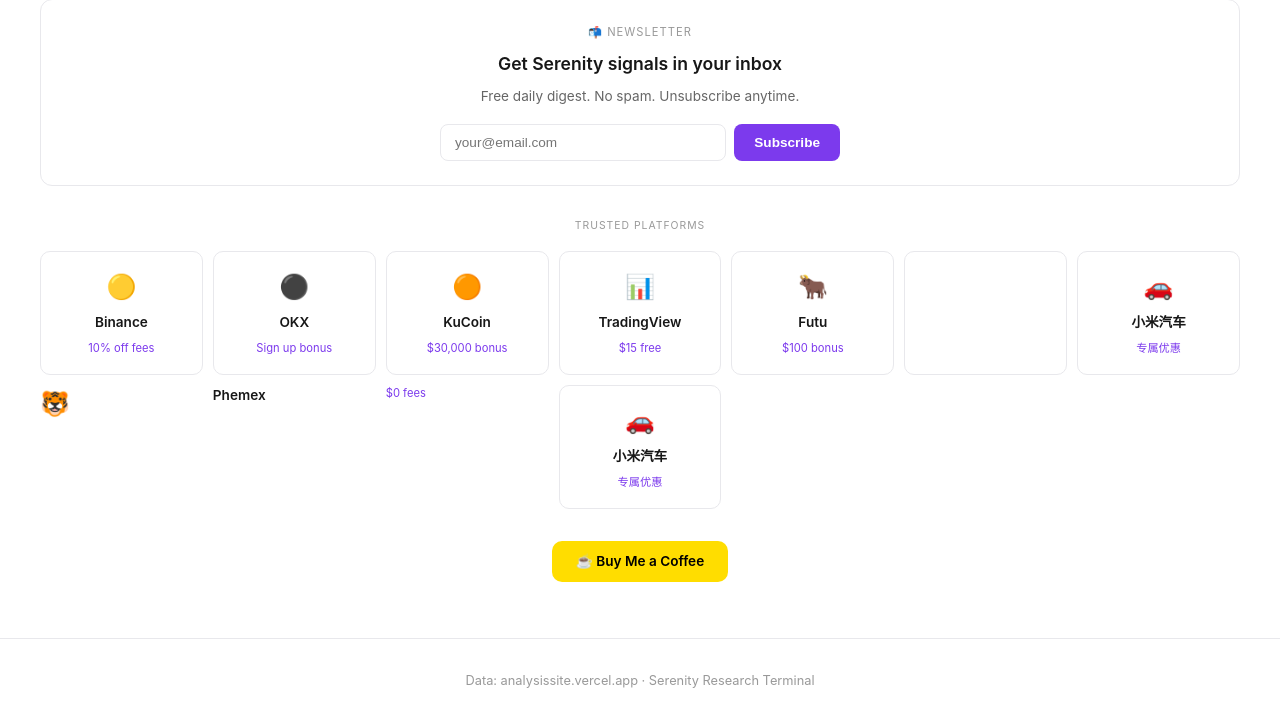
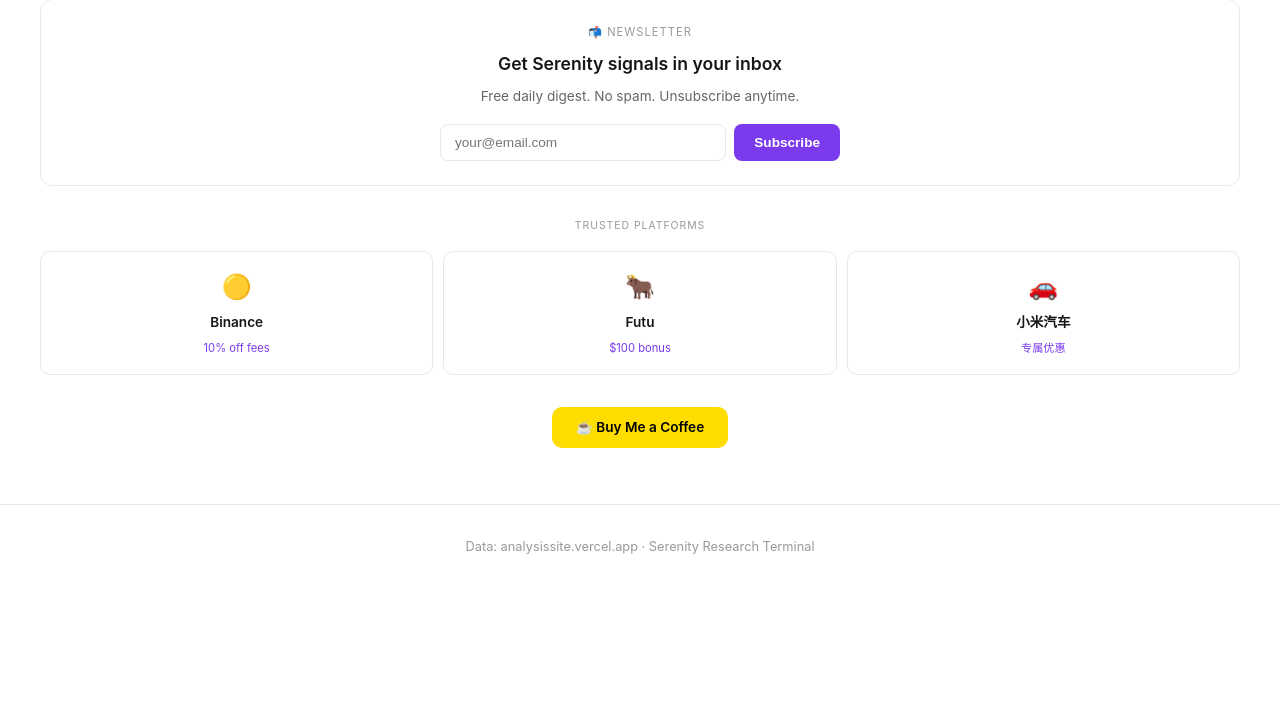
Before and after one commit to darkotan/trendpulse, a Flask app: page / in a window 1280 px wide. Shown: the part 4572-5296 px from the top of the page. After the commit the page ends 5126 px from the top, so only its background shows below. Run offline with Flask 3, Linux system fonts and the light colour scheme; data that the repository does not hold is empty.

Commit message:
fix: remove placeholder affiliates, keep Binance/Futu/Xiaomi only

```diff
--- a/templates/serenity_home.html
+++ b/templates/serenity_home.html
@@ -234,36 +234,12 @@ footer a:hover{color:var(--text-primary)}
     <span style="font-weight:600;font-size:.85rem">Binance</span>
     <span style="font-size:.7rem;color:var(--accent)">10% off fees</span>
   </a>
-  <a href="https://www.okx.com/join/35101515" target="_blank" rel="nofollow sponsored" style="display:flex;flex-direction:column;align-items:center;gap:6px;padding:16px 12px;background:var(--bg-card);border:1px solid var(--border);border-radius:10px;text-decoration:none;color:var(--text);transition:all .2s">
-    <span style="font-size:1.5rem">⚫</span>
-    <span style="font-weight:600;font-size:.85rem">OKX</span>
-    <span style="font-size:.7rem;color:var(--accent)">Sign up bonus</span>
-  </a>
-  <a href="https://www.kucoin.com/ucenter/signup?rcode=DARKO" target="_blank" rel="nofollow sponsored" style="display:flex;flex-direction:column;align-items:center;gap:6px;padding:16px 12px;background:var(--bg-card);border:1px solid var(--border);border-radius:10px;text-decoration:none;color:var(--text);transition:all .2s">
-    <span style="font-size:1.5rem">🟠</span>
-    <span style="font-weight:600;font-size:.85rem">KuCoin</span>
-    <span style="font-size:.7rem;color:var(--accent)">$30,000 bonus</span>
-  </a>
-  <a href="https://www.tradingview.com/?aff_id=darko" target="_blank" rel="nofollow sponsored" style="display:flex;flex-direction:column;align-items:center;gap:6px;padding:16px 12px;background:var(--bg-card);border:1px solid var(--border);border-radius:10px;text-decoration:none;color:var(--text);transition:all .2s">
-    <span style="font-size:1.5rem">📊</span>
-    <span style="font-weight:600;font-size:.85rem">TradingView</span>
-    <span style="font-size:.7rem;color:var(--accent)">$15 free</span>
-  </a>
   <a href="https://www.futunn.com/en/activities/invitation?invitation_code=SBTWGA8N" target="_blank" rel="nofollow sponsored" style="display:flex;flex-direction:column;align-items:center;gap:6px;padding:16px 12px;background:var(--bg-card);border:1px solid var(--border);border-radius:10px;text-decoration:none;color:var(--text);transition:all .2s">
     <span style="font-size:1.5rem">🐂</span>
     <span style="font-weight:600;font-size:.85rem">Futu</span>
     <span style="font-size:.7rem;color:var(--accent)">$100 bonus</span>
   </a>
-  <a href="https://phemex.com/invitation?ref=DARKO" target="_blank" rel="nofollow sponsored" style="display:flex;flex-direction:column;align-items:center;gap:6px;padding:16px 12px;background:var(--bg-card);border:1px solid var(--border);border-radius:10px;text-decoration:none;color:var(--text);transition:all .2s">
-  <a href="https://www.xiaomiev.com/invitation?code=OAVT7G" target="_blank" rel="nofollow sponsored" style="display:flex;flex-direction:column;align-items:center;gap:6px;padding:16px 12px;background:var(--bg-card);border:1px solid var(--border);border-radius:10px;text-decoration:none;color:var(--text);transition:all .2s">
-    <span style="font-size:1.5rem">🚗</span>
-    <span style="font-weight:600;font-size:.85rem">小米汽车</span>
-    <span style="font-size:.7rem;color:var(--accent)">专属优惠</span>
-  </a>
-    <span style="font-size:1.5rem">🐯</span>
-    <span style="font-weight:600;font-size:.85rem">Phemex</span>
-    <span style="font-size:.7rem;color:var(--accent)">$0 fees</span>
-  </a>
+
   <a href="https://www.xiaomiev.com/invitation?code=OAVT7G" target="_blank" rel="nofollow sponsored" style="display:flex;flex-direction:column;align-items:center;gap:6px;padding:16px 12px;background:var(--bg-card);border:1px solid var(--border);border-radius:10px;text-decoration:none;color:var(--text);transition:all .2s">
     <span style="font-size:1.5rem">🚗</span>
     <span style="font-weight:600;font-size:.85rem">小米汽车</span>
```
